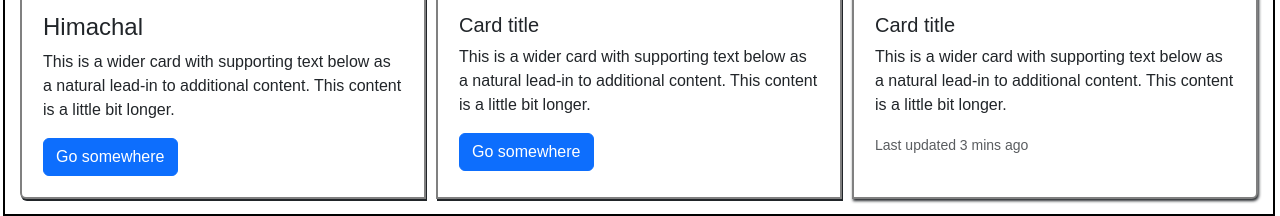
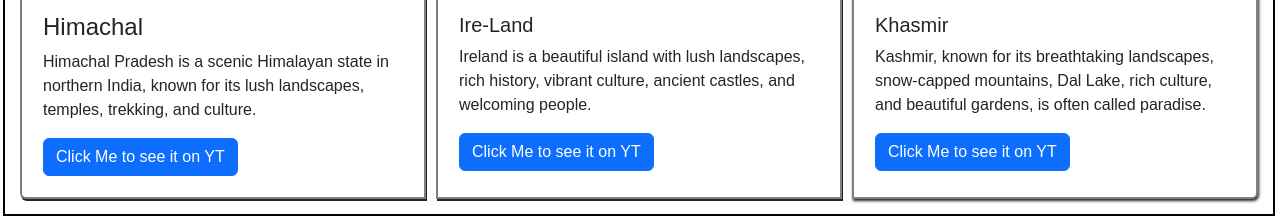
Before and after one commit to IamBATMaN420/web-page-design, a plain HTML site: page index.html in a window 1280 px wide. Shown: the part 971-1187 px from the top of the page. Drawn offline with nearby package versions, Linux system fonts and the light colour scheme.

Commit message:
Update index.html

```diff
--- a/index.html
+++ b/index.html
@@ -107,30 +107,32 @@
           <img src="https://images.pexels.com/photos/933054/pexels-photo-933054.jpeg?auto=compress&cs=tinysrgb&w=600" class="card-img-top" alt="...">
           <div class="card-body"  >
             <h4 class="card-title" >Himachal</h4>
-            <p class="card-text">This is a wider card with supporting text below as a natural lead-in to additional content. This content is a little bit longer.</p>
-            <a href="#" class="btn btn-primary">Go somewhere</a>
+            <p class="card-text">Himachal Pradesh is a scenic Himalayan state in northern India, known for its lush landscapes, temples, trekking, and culture.</p>
+            <a href="#" class="btn btn-primary" style="padding: 10;">Click Me to see it on YT</a>
           </div>
         </div>
         <div class="card" style="padding: 5px; border: 2px solid gray; box-shadow: 1px 2px; ">
           <img src="https://images.pexels.com/photos/724712/pexels-photo-724712.jpeg?auto=compress&cs=tinysrgb&w=600" class="card-img-top" alt="...">
           <div class="card-body">
-            <h5 class="card-title">Card title</h5>
-            <p class="card-text">This is a wider card with supporting text below as a natural lead-in to additional content. This content is a little bit longer.
+            <h5 class="card-title">Ire-Land</h5>
+            <p class="card-text">Ireland is a beautiful island with lush landscapes, rich history, vibrant culture, ancient castles, and welcoming people.
 
             </p>
 
-            <a href="#" class="btn btn-primary">Go somewhere</a>
+<a href="#" class="btn btn-primary" style="padding: 10;">Click Me to see it on YT</a>
           </div>
         </div>
         <div class="card" style="padding: 5px; border: 2px solid gray; box-shadow: 1px 2px 3px;">
 
           <img src="https://images.pexels.com/photos/268533/pexels-photo-268533.jpeg?auto=compress&cs=tinysrgb&w=600" class="card-img-top" alt="...">
           <div class="card-body">
-            <h5 class="card-title">Card title</h5>
-            <p class="card-text">This is a wider card with supporting text below as a natural lead-in to additional content. This content is a little bit longer.
+            <h5 class="card-title">Khasmir</h5>
+            <p class="card-text">Kashmir, known for its breathtaking landscapes, snow-capped mountains, Dal Lake, rich culture, and beautiful gardens, is often called paradise.
 
             </p>
-            <p class="card-text"><small class="text-body-secondary">Last updated 3 mins ago</small></p>
+              <a href="#" class="btn btn-primary" style="padding: 10;">Click Me to see it on YT</a>
+
+
           </div>
         </div>
       </div>
```
